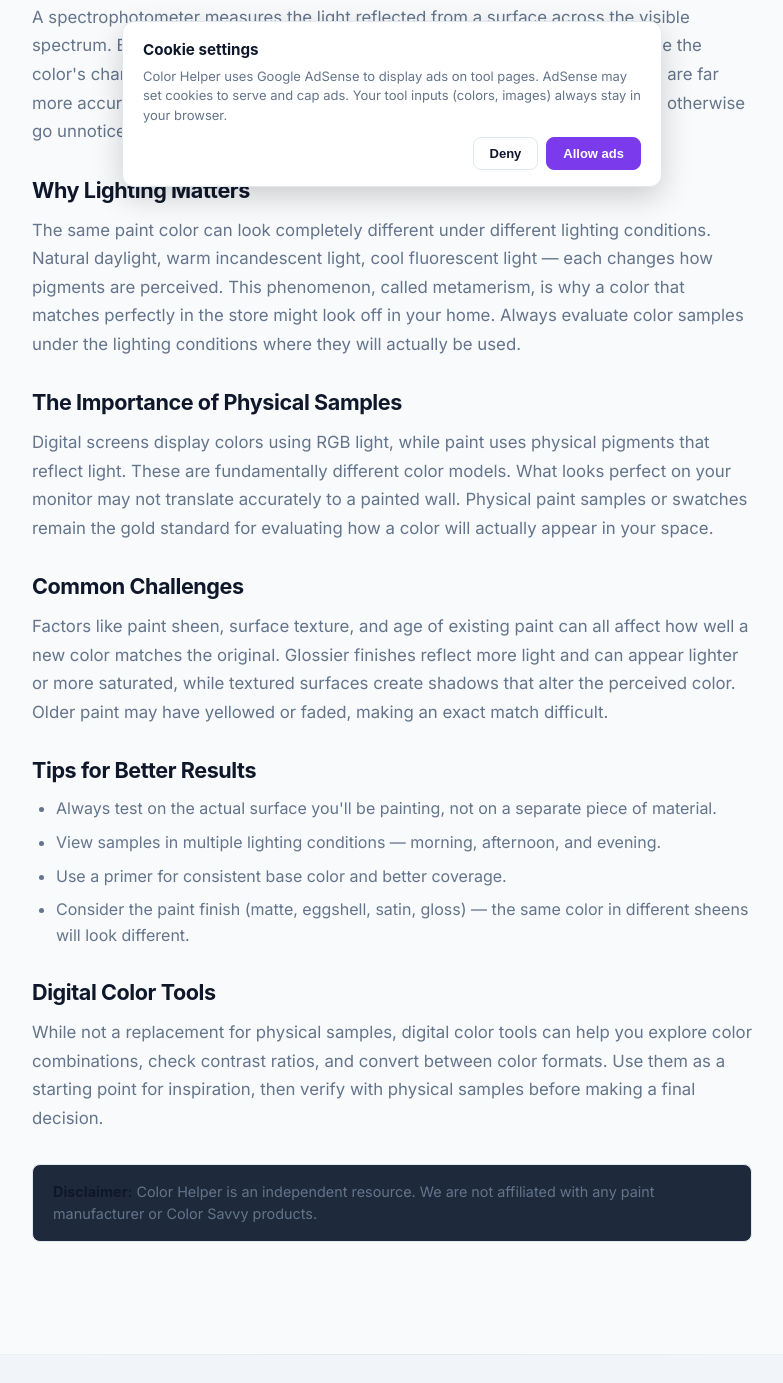
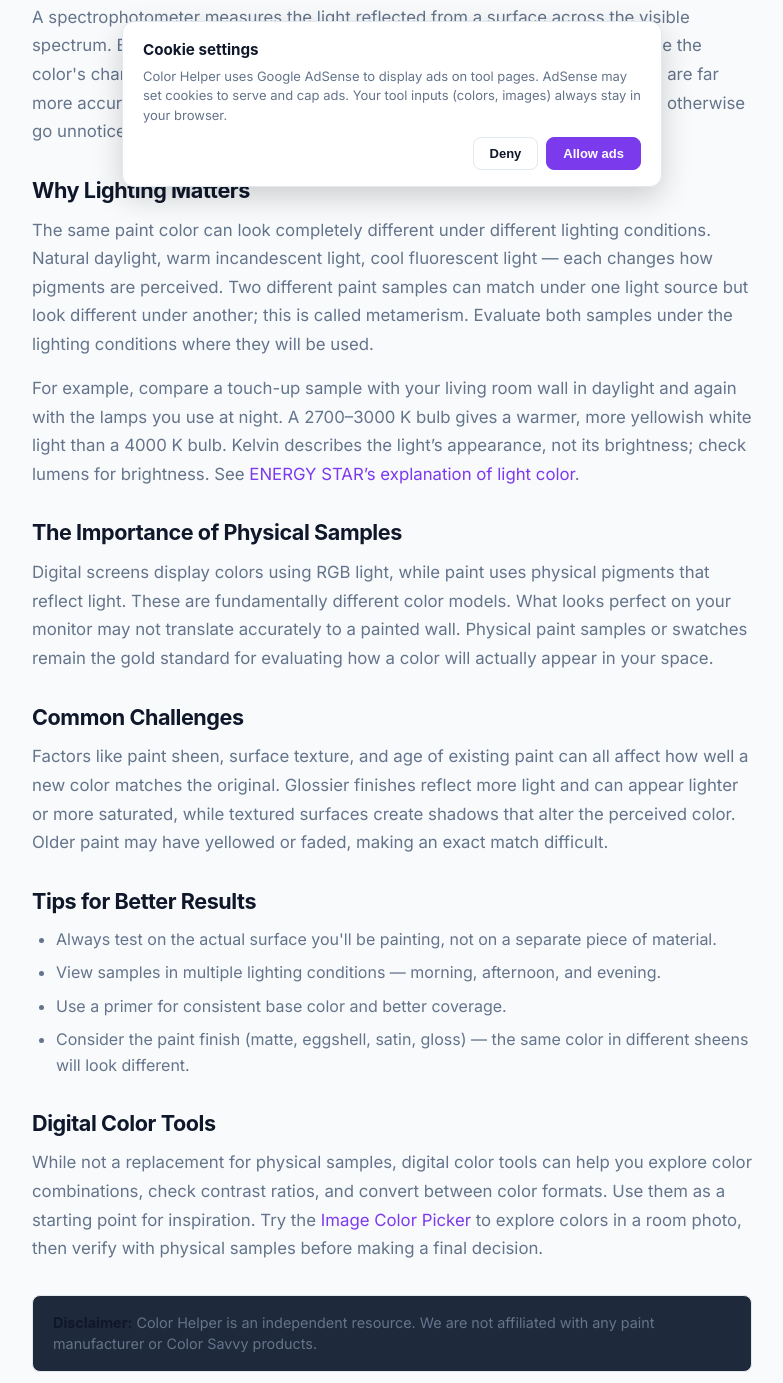
Before and after one commit to Loggableim/color-helper, an Astro site: page /paint-color-matching in a window 1280 px wide. Shown: the part 597-1980 px from the top of the page, without its empty margins (248-1031 px from the left). Built offline with nearby package versions, Linux system fonts and the light colour scheme; Astro itself is replaced by a stand-in of ours; a web font is replaced by a local one.

Commit message:
Improve paint lighting guidance

```diff
--- a/src/pages/paint-color-matching.astro
+++ b/src/pages/paint-color-matching.astro
@@ -40,9 +40,15 @@ import BaseLayout from '../layouts/BaseLayout.astro';
         <p>
           The same paint color can look completely different under different lighting conditions. Natural
           daylight, warm incandescent light, cool fluorescent light — each changes how pigments are perceived.
-          This phenomenon, called metamerism, is why a color that matches perfectly in the store might look
-          off in your home. Always evaluate color samples under the lighting conditions where they will
-          actually be used.
+          Two different paint samples can match under one light source but look different under another; this
+          is called metamerism. Evaluate both samples under the lighting conditions where they will be used.
+        </p>
+
+        <p>
+          For example, compare a touch-up sample with your living room wall in daylight and again with the
+          lamps you use at night. A 2700–3000 K bulb gives a warmer, more yellowish white light than a
+          4000 K bulb. Kelvin describes the light’s appearance, not its brightness; check lumens for
+          brightness. See <a href="https://www.energystar.gov/products/light_fixtures/downlights-key-product-criteria">ENERGY STAR’s explanation of light color</a>.
         </p>
 
         <h2>The Importance of Physical Samples</h2>
@@ -73,7 +79,8 @@ import BaseLayout from '../layouts/BaseLayout.astro';
         <p>
           While not a replacement for physical samples, digital color tools can help you explore color
           combinations, check contrast ratios, and convert between color formats. Use them as a starting
-          point for inspiration, then verify with physical samples before making a final decision.
+          point for inspiration. Try the <a href="/image-color-picker/">Image Color Picker</a> to explore colors
+          in a room photo, then verify with physical samples before making a final decision.
         </p>
 
         <div class="disclaimer">
```
